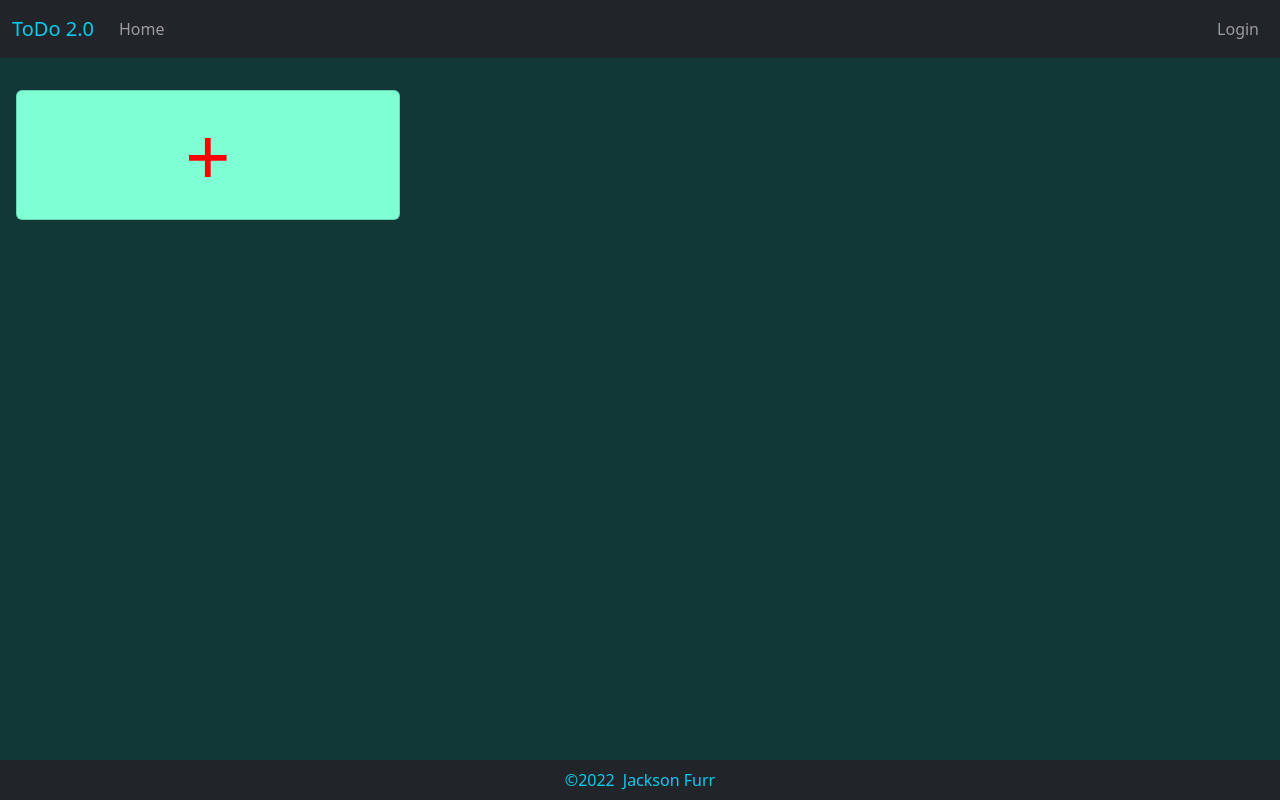
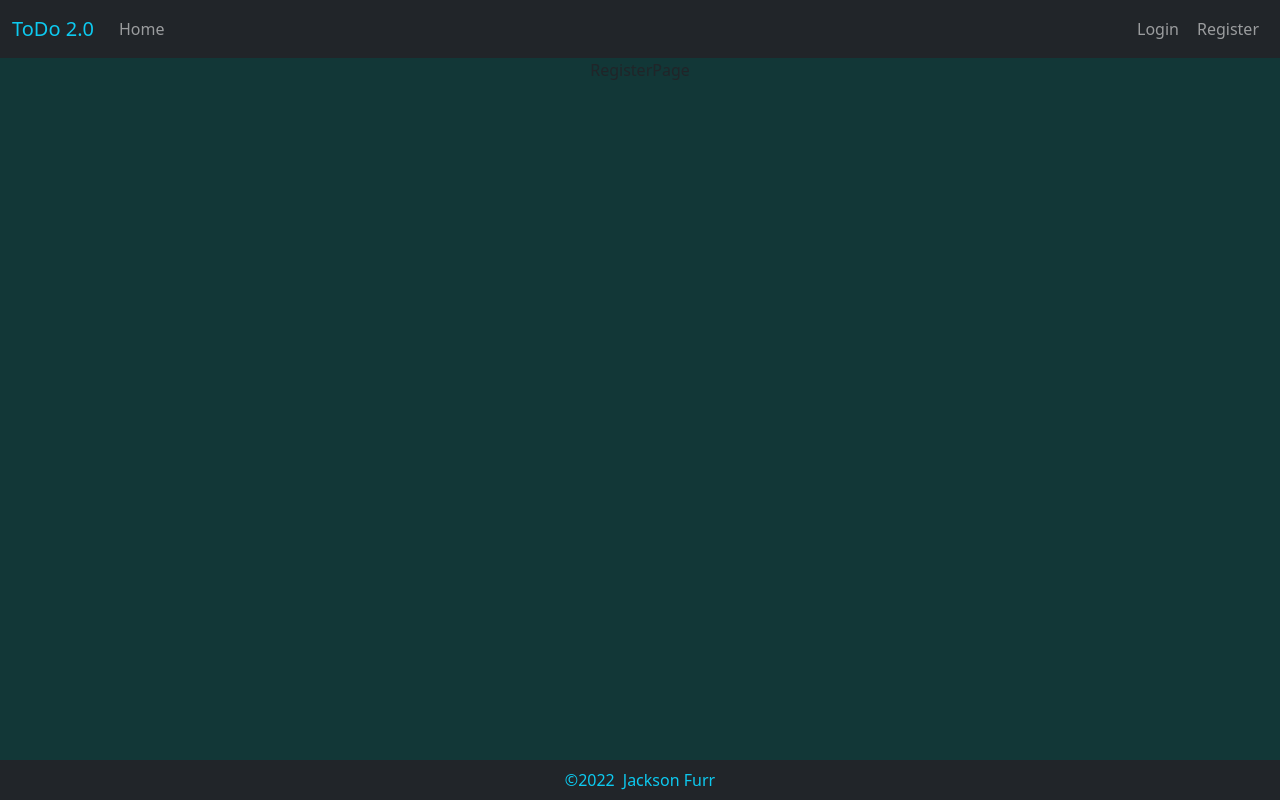
Before and after one commit to Furrj/TaskrClient, a React (Create React App) app: page /register in a window 1280 px wide. Built offline with nearby package versions, Linux system fonts and the light colour scheme; no server answers.

Commit message:
navigation refactor

```diff
--- a/package.json
+++ b/package.json
@@ -12,6 +12,7 @@
     "@types/react-dom": "^18.0.6",
     "react": "^18.2.0",
     "react-dom": "^18.2.0",
+    "react-router-dom": "^6.4.4",
     "react-scripts": "5.0.1",
     "typescript": "^4.8.4",
     "web-vitals": "^2.1.4"
--- a/src/App.tsx
+++ b/src/App.tsx
@@ -1,4 +1,5 @@
 import React, { useState } from "react";
+import { BrowserRouter, Routes, Route } from "react-router-dom";
 
 //UI
 import Footer from "./layouts/Footer";
@@ -7,19 +8,21 @@ import Navbar from "./layouts/Navbar";
 //VIEWS
 import MainPage from "./views/MainPage";
 import LoginPage from "./views/LoginPage";
+import RegisterPage from "./views/RegisterPage";
 
 const App: React.FC = () => {
-  //VIEW CONTROLS
-  const [mainPage, setMainPage] = useState<boolean>(true);
-  const [loginPage, setLoginPage] = useState<boolean>(false);
-
   return (
-    <div>
-      <Navbar setLoginPage={setLoginPage} setMainPage={setMainPage} />
-      {mainPage && <MainPage />}
-      {loginPage && <LoginPage />}
-      <Footer />
-    </div>
+    <BrowserRouter>
+      <div>
+        <Navbar />
+        <Routes>
+          <Route path="/" element={<MainPage />} />
+          <Route path="/login" element={<LoginPage />} />
+          <Route path="/register" element={<RegisterPage />} />
+        </Routes>
+        <Footer />
+      </div>
+    </BrowserRouter>
   );
 };
 
--- a/src/layouts/Navbar.tsx
+++ b/src/layouts/Navbar.tsx
@@ -1,21 +1,7 @@
 import React from "react";
+import { Link } from "react-router-dom";
 
-interface IProps {
-  setLoginPage: React.Dispatch<React.SetStateAction<boolean>>;
-  setMainPage: React.Dispatch<React.SetStateAction<boolean>>;
-}
-
-const Navbar: React.FC<IProps> = ({ setLoginPage, setMainPage }) => {
-  const openLoginPage = (): void => {
-    setMainPage(false);
-    setLoginPage(true);
-  };
-
-  const openMainPage = (): void => {
-    setLoginPage(false);
-    setMainPage(true);
-  };
-
+const Navbar: React.FC = () => {
   return (
     <nav className="navbar navbar-expand-lg navbar-dark bg-dark sticky-top">
       <div className="container-fluid">
@@ -34,16 +20,21 @@ const Navbar: React.FC<IProps> = ({ setLoginPage, setMainPage }) => {
         <div className="collapse navbar-collapse" id="navbarNavDropdown">
           <ul className="navbar-nav">
             <li className="nav-item">
-              <button className="nav-link btn" onClick={openMainPage}>
+              <Link className="nav-link btn" to="/">
                 Home
-              </button>
+              </Link>
             </li>
           </ul>
           <ul className="navbar-nav ms-auto">
             <li className="nav-item">
-              <button className="nav-link btn" onClick={openLoginPage}>
+              <Link className="nav-link btn" to="/login">
                 Login
-              </button>
+              </Link>
+            </li>
+            <li className="nav-item">
+              <Link className="nav-link btn" to="/register">
+                Register
+              </Link>
             </li>
           </ul>
         </div>
--- /dev/null
+++ b/src/views/RegisterPage.tsx
@@ -0,0 +1,7 @@
+import React from "react";
+
+const RegisterPage: React.FC = () => {
+  return <div>RegisterPage</div>;
+};
+
+export default RegisterPage;
```
Also changed, not shown: 1 other file (tests, documents, lock files or other folders).
